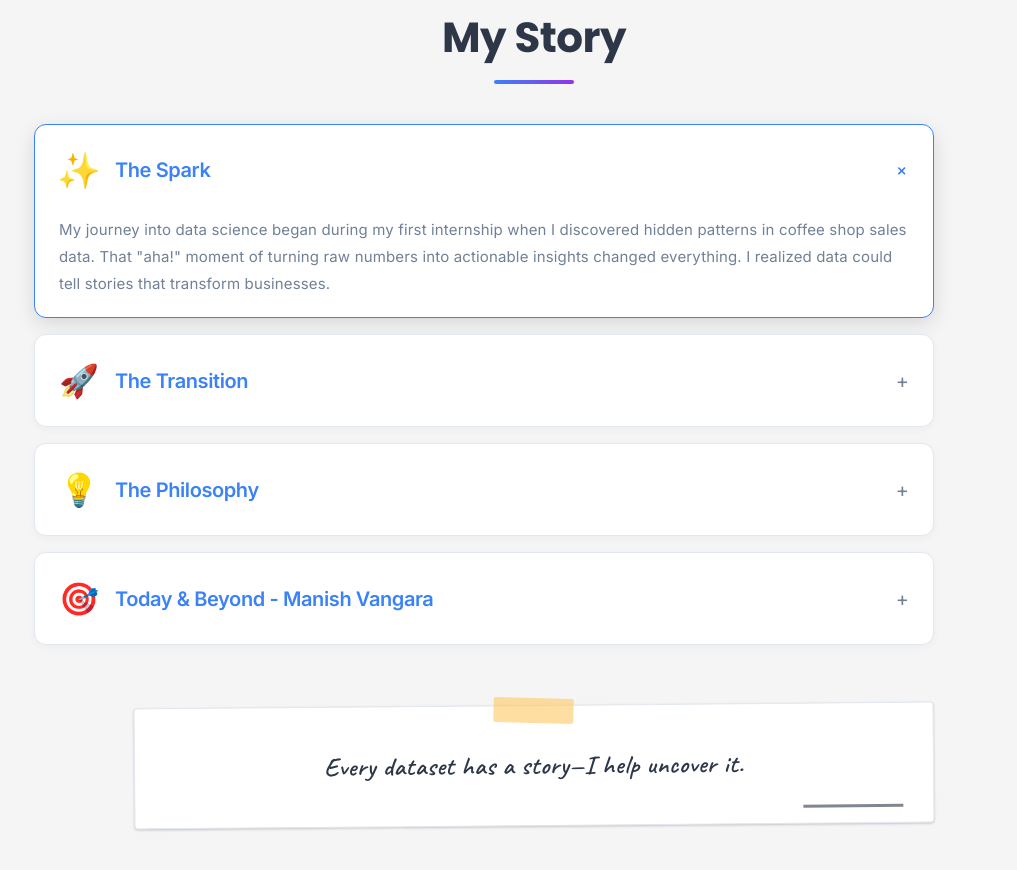
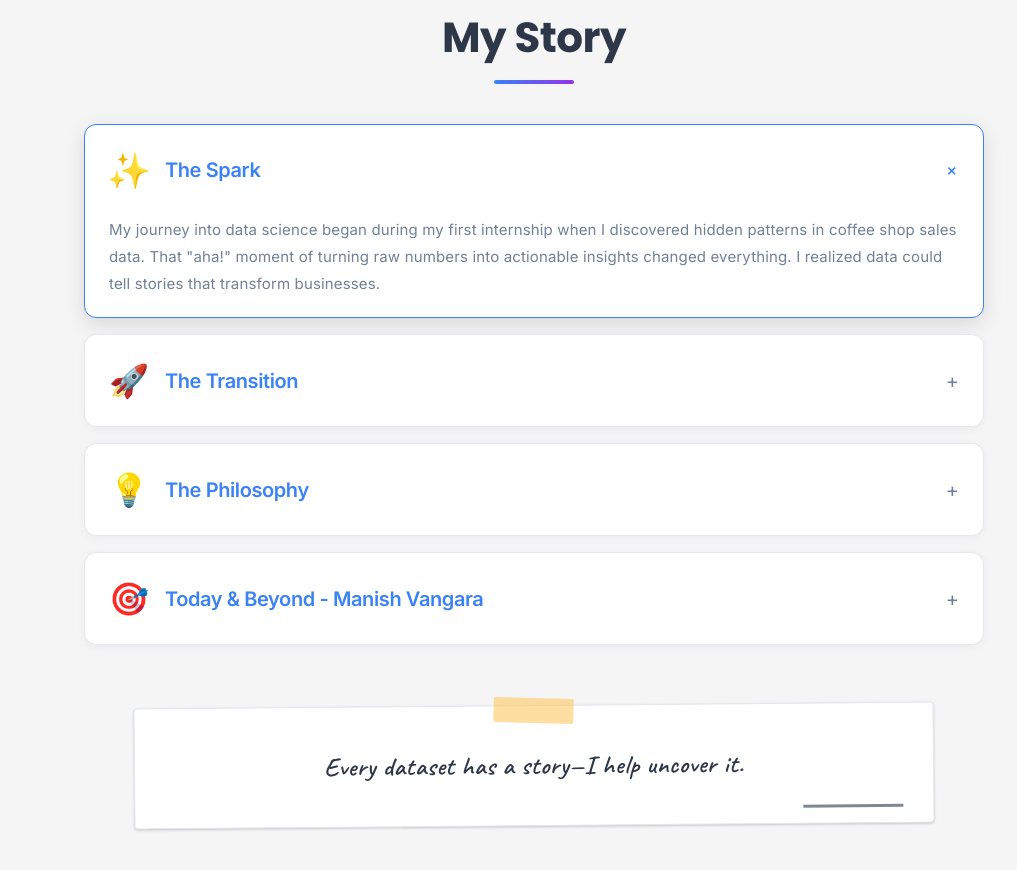
Before and after one commit to ManishVangara/Data_Portfolio_Manish_Vangara, a plain HTML site: page index.html in a window 1280 px wide. Shown: the part 1520-2390 px from the top of the page, without its empty margins (106-1123 px from the left). Drawn offline with Linux system fonts and the light colour scheme.

Commit message:
Fix margin shorthand in story-container style

```diff
--- a/styles.css
+++ b/styles.css
@@ -1871,7 +1871,7 @@ a {
     display: flex;
     flex-direction: column;
     gap: 16px;
-    margin-top: 40px auto 0;
+    margin: 40px auto 0;
     max-width: 900px;
 }
 .story-card {
```
